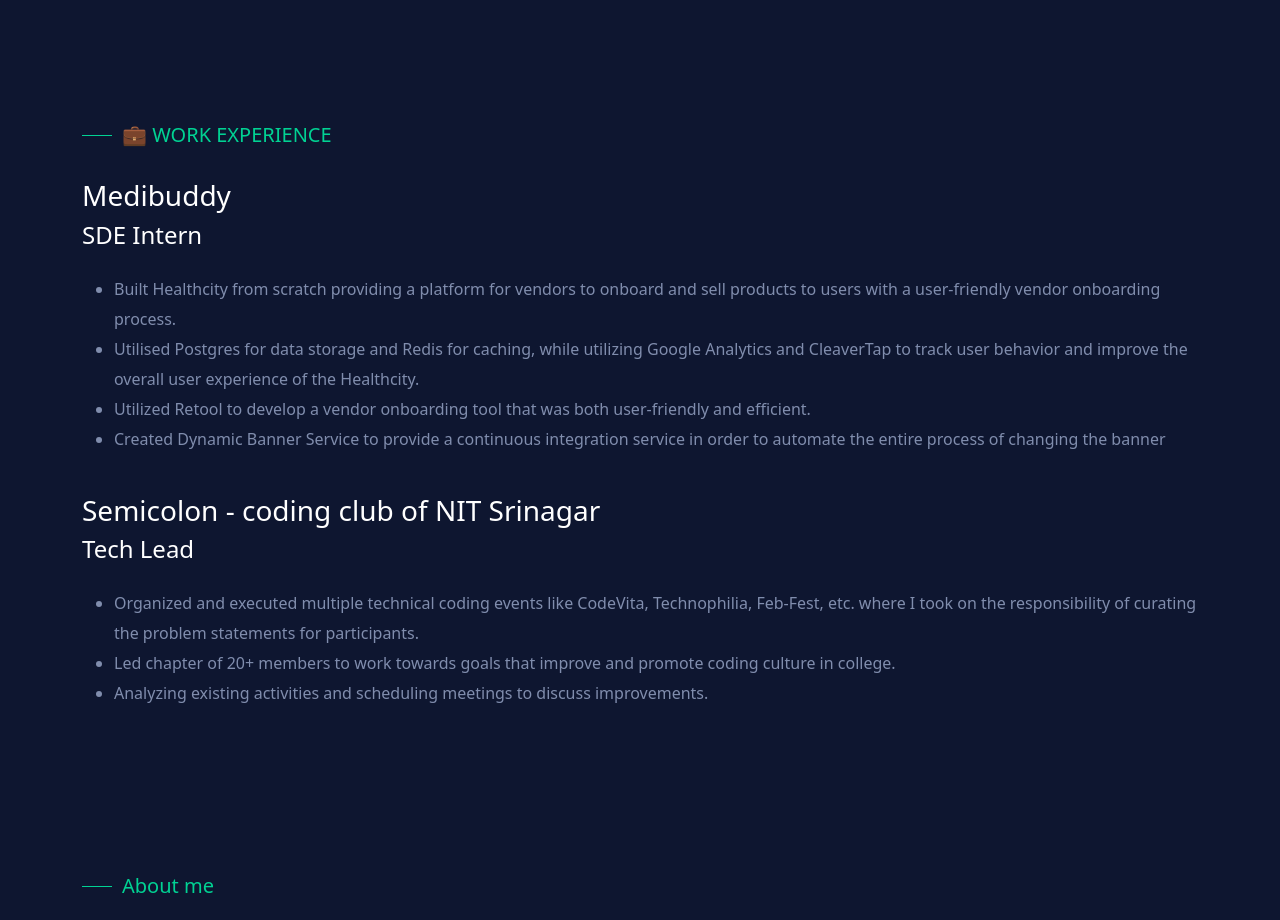
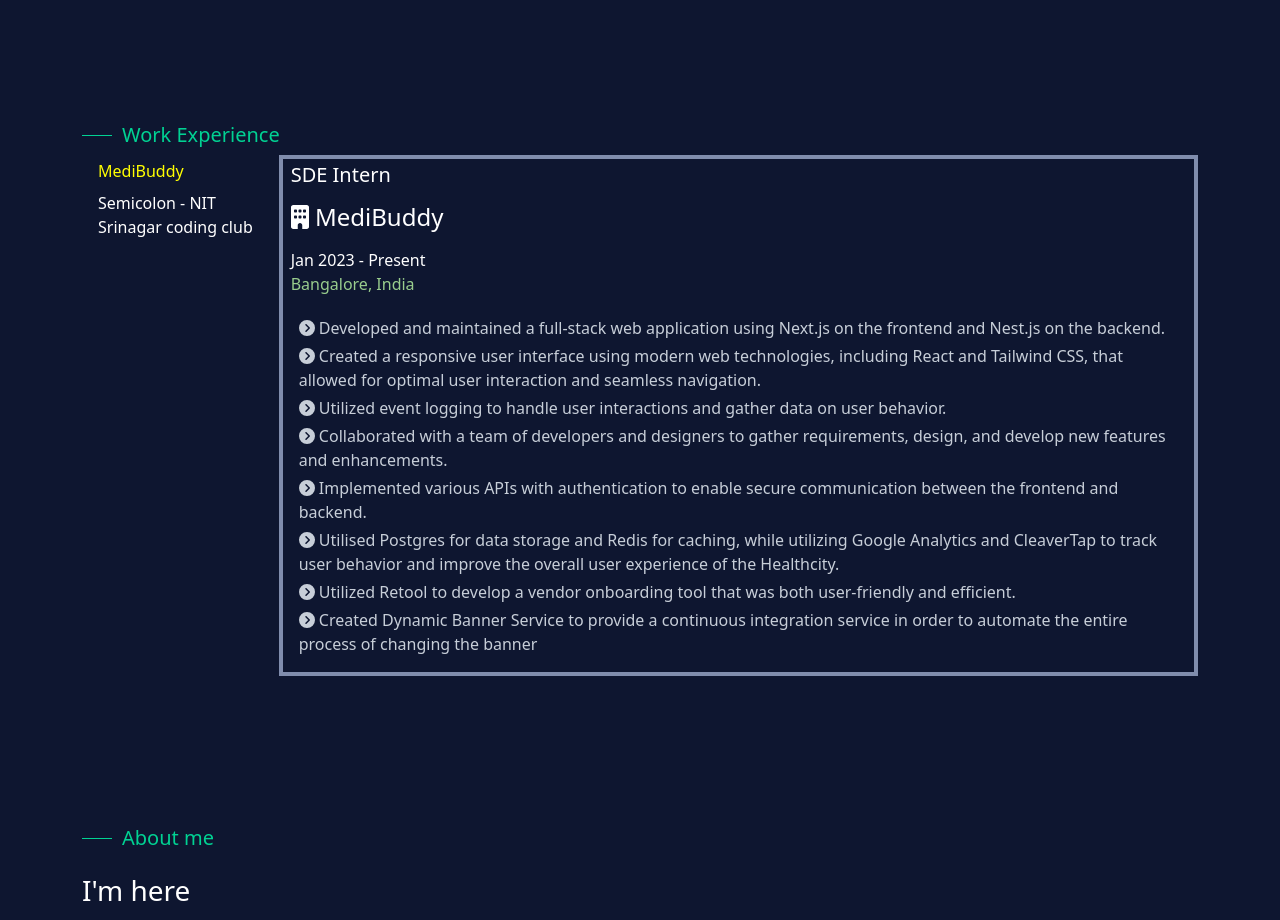
Before and after one commit to Rishabh-Gaud/portfolio, a Next.js app: page / in a window 1280 px wide. Shown: the part 1240-2160 px from the top of the page. Built offline with nearby package versions, Linux system fonts and the light colour scheme.

Commit message:
new ui for work experience

```diff
--- a/components/UI/Work.js
+++ b/components/UI/Work.js
@@ -3,66 +3,177 @@ import { Container, Row, Col } from "reactstrap";
 import SectionSubtitle from "./SectionSubtitle";
 import classes from "../../styles/services.module.css";
 
-const Work = () => {
+// const Work = () => {
+//   return (
+//     <section id="services">
+//       <Container>
+//         <SectionSubtitle subtitle="💼 WORK EXPERIENCE" />
+//         <Row>
+//           <Col className={`${classes.service__title}`}>
+//             <h3 className="mb-2 mt-4">Medibuddy</h3>
+//             <h4 className="mb-4">SDE Intern </h4>
+//               <ul>
+//                 <li>
+//                   Built Healthcity from scratch providing a platform for vendors
+//                   to onboard and sell products to users with a user-friendly
+//                   vendor onboarding process.
+//                 </li>
+//                 <li>
+//                   Utilised Postgres for data storage and Redis for caching,
+//                   while utilizing Google Analytics and CleaverTap to track user
+//                   behavior and improve the overall user experience of the
+//                   Healthcity.
+//                 </li>
+//                 <li>
+//                   Utilized Retool to develop a vendor onboarding tool that was
+//                   both user-friendly and efficient.
+//                 </li>
+//                 <li>
+//                   Created Dynamic Banner Service to provide a continuous
+//                   integration service in order to automate the entire process of
+//                   changing the banner
+//                 </li>
+//               </ul>
+//           </Col>
+//         </Row>
+//         <Row>
+//           <Col className={`${classes.service__title}`}>
+//             <h3 className="mb-2 mt-4">
+//               Semicolon - coding club of NIT Srinagar
+//             </h3>
+//             <h4 className="mb-4">Tech Lead </h4>
+//               <ul>
+//                 <li>
+//                   Organized and executed multiple technical coding events like
+//                   CodeVita, Technophilia, Feb-Fest, etc. where I took on the
+//                   responsibility of curating the problem statements for
+//                   participants.
+//                 </li>
+//                 <li>
+//                   Led chapter of 20+ members to work towards goals that improve
+//                   and promote coding culture in college.
+//                 </li>
+//                 <li>
+//                   Analyzing existing activities and scheduling meetings to
+//                   discuss improvements.
+//                 </li>
+//               </ul>
+//           </Col>
+//         </Row>
+//       </Container>
+//     </section>
+//   );
+// };
+
+// export default Work;
+import { useState } from "react";
+import { FontAwesomeIcon } from "@fortawesome/react-fontawesome";
+import {
+  faBuilding,
+  faCircleChevronRight,
+} from "@fortawesome/free-solid-svg-icons";
+import work from "../data/work.json";
+
+function TabPanel(props) {
+  const { index } = props;
+
+  return (
+    <div
+      className="w-full place-self-center  border-1  rounded-lg p-1 space-y-5 "
+      style={{ backgroundColor: "#808dad" }}
+    >
+      <div
+        className="text-lg dark:text-darkText p-2 pt-1 "
+        style={{ color: "white" }}
+      >
+        <h5>{work.companies[index].role}</h5>
+      </div>
+      <div
+        className="text-sm dark:text-darkText flex flex-row p-2 pt-0"
+        style={{ color: "white" }}
+      >
+        <h4>
+          <FontAwesomeIcon
+            icon={faBuilding}
+            className="text-[#545659] w-5 h-5"
+          />{" "}
+          {"  "}
+          {work.companies[index].name}
+        </h4>
+      </div>
+      <div className="flex flex-row justify-between items-center space-x-5 px-2 pt-0">
+        <div className="text-sm text-white dark:text-darkText">
+          {work.companies[index].startDate} - {work.companies[index].endDate}
+        </div>
+        <div className="text-sm" style={{ color: "#99cd8d" }}>
+          {work.companies[index].location}
+        </div>
+      </div>
+      <div className="space-y-3 p-3">
+        {work.companies[index].description.map((item, index) => (
+          <div
+            key={index}
+            className="flex flex-row space-x-2 items-start"
+            style={{ color: "#c7ced8" }}
+          >
+            <div className="text-lightText dark:text-darkText pt-1">
+              {" "}
+              <FontAwesomeIcon
+                icon={faCircleChevronRight}
+                className=" w-4 h-4"
+              />{" "}
+              {""}
+              {item}
+            </div>
+          </div>
+        ))}
+      </div>
+    </div>
+  );
+}
+
+export default function Work() {
+  const [value, setValue] = useState(0);
+
   return (
     <section id="services">
       <Container>
-        <SectionSubtitle subtitle="💼 WORK EXPERIENCE" />
-        <Row>
-          <Col className={`${classes.service__title}`}>
-            <h3 className="mb-2 mt-4">Medibuddy</h3>
-            <h4 className="mb-4">SDE Intern </h4>
-              <ul>
-                <li>
-                  Built Healthcity from scratch providing a platform for vendors
-                  to onboard and sell products to users with a user-friendly
-                  vendor onboarding process.
-                </li>
-                <li>
-                  Utilised Postgres for data storage and Redis for caching,
-                  while utilizing Google Analytics and CleaverTap to track user
-                  behavior and improve the overall user experience of the
-                  Healthcity.
-                </li>
-                <li>
-                  Utilized Retool to develop a vendor onboarding tool that was
-                  both user-friendly and efficient.
-                </li>
-                <li>
-                  Created Dynamic Banner Service to provide a continuous
-                  integration service in order to automate the entire process of
-                  changing the banner
-                </li>
-              </ul>
-          </Col>
-        </Row>
-        <Row>
-          <Col className={`${classes.service__title}`}>
-            <h3 className="mb-2 mt-4">
-              Semicolon - coding club of NIT Srinagar
-            </h3>
-            <h4 className="mb-4">Tech Lead </h4>
-              <ul>
-                <li>
-                  Organized and executed multiple technical coding events like
-                  CodeVita, Technophilia, Feb-Fest, etc. where I took on the
-                  responsibility of curating the problem statements for
-                  participants.
-                </li>
-                <li>
-                  Led chapter of 20+ members to work towards goals that improve
-                  and promote coding culture in college.
-                </li>
-                <li>
-                  Analyzing existing activities and scheduling meetings to
-                  discuss improvements.
-                </li>
-              </ul>
-          </Col>
-        </Row>
+        <div className="flex flex-col justify-center items-center mt-32 space-y-20">
+          <SectionSubtitle subtitle="Work Experience" />
+          <div className="flex flex-col space-y-5 lg:space-y-0 lg:space-x-10 lg:flex-row" style={{display:"flex"}} >
+            <div className="flex flex-row space-x-5 lg:space-x-0 lg:space-y-3 lg:flex-col">
+              {work.companies.map((company, index) => (
+                <div
+                  key={index}
+                  className="flex flex-row space-x-2 items-center"
+                >
+                  <div
+                    className={`w-2 rounded-full ${
+                      index === value
+                        ? "h-4  bg-white"
+                        : "h-2 bg-red-400 dark:bg-darkText"
+                    }`}
+                  ></div>
+                  <div
+                    className={`px-3 py-1 rounded-lg cursor-pointer ${
+                      index === value
+                        ? "bg-red-500 text-yellow"
+                        : " text-orange-400"
+                    }`}
+                    style={{color: `${index == value ? "yellow": "white"}`}}
+                    onClick={() => setValue(index)}
+                  >
+                    {company.name}
+                  </div>
+                </div>
+              ))}
+            </div>
+            <div className="w-full lg:w-[600px]">
+              <TabPanel index={value} />
+            </div>
+          </div>
+        </div>
       </Container>
     </section>
   );
-};
-
-export default Work;
+}
--- /dev/null
+++ b/components/data/work.json
@@ -0,0 +1,33 @@
+{
+  "companies": [
+    {
+      "name": "MediBuddy",
+      "role": "SDE Intern",
+      "startDate": "Jan 2023",
+      "endDate": "Present",
+      "location": "Bangalore, India",
+      "description": [
+        "Developed and maintained a full-stack web application using Next.js on the frontend and Nest.js on the backend.",
+        "Created a responsive user interface using modern web technologies, including React and Tailwind CSS, that allowed for optimal user interaction and seamless navigation.",
+        "Utilized event logging to handle user interactions and gather data on user behavior.",
+        "Collaborated with a team of developers and designers to gather requirements, design, and develop new features and enhancements.",
+        "Implemented various APIs with authentication to enable secure communication between the frontend and backend.",
+        "Utilised Postgres for data storage and Redis for caching, while utilizing Google Analytics and CleaverTap to track user behavior and improve the overall user experience of the Healthcity.",
+        "Utilized Retool to develop a vendor onboarding tool that was both user-friendly and efficient.",
+        "Created Dynamic Banner Service to provide a continuous integration service in order to automate the entire process of changing the banner"
+      ]
+    },
+    {
+      "name": "Semicolon - NIT Srinagar coding club",
+      "role": "Technical lead",
+      "startDate": "June 2022",
+      "endDate": "June 2023",
+      "location": "Srinagar, India",
+      "description": [
+        "Organized and executed multiple technical coding events like CodeVita, Technophilia, Feb-Fest, etc. where I took on the responsibility of curating the problem statements for participants.",
+        "Led chapter of 20+ members to work towards goals that improve and promote coding culture in college.",
+        "Analyzing existing activities and scheduling meetings to discuss improvements."
+      ]
+    }
+  ]
+}
--- a/package.json
+++ b/package.json
@@ -9,6 +9,8 @@
     "lint": "next lint"
   },
   "dependencies": {
+    "@fortawesome/free-solid-svg-icons": "^6.4.0",
+    "@fortawesome/react-fontawesome": "^0.2.0",
     "autoprefixer": "10.4.14",
     "bootstrap": "^5.1.3",
     "emailjs-com": "^3.2.0",
```
Also changed, not shown: 1 other file (tests, documents, lock files or other folders).
